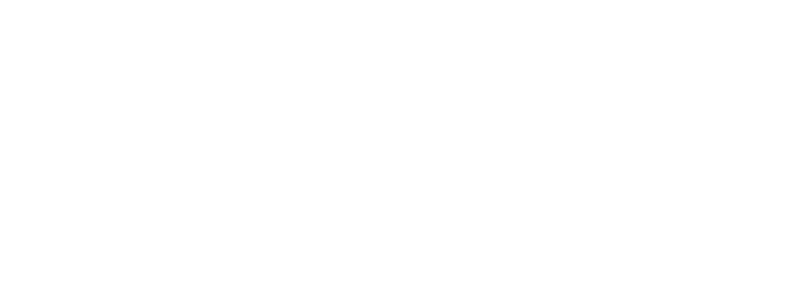
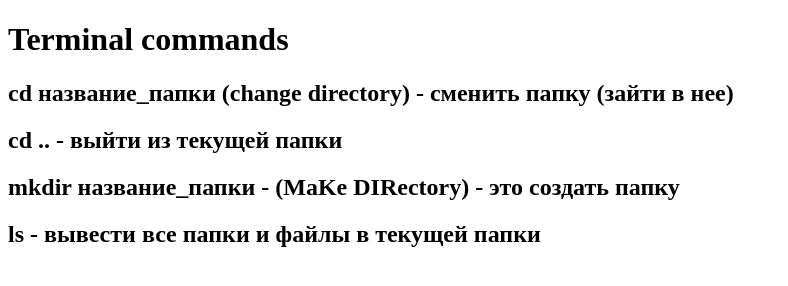
Before and after one commit to theakmaldin/Terminal-commands, a plain HTML site: page index.html in a window 1280 px wide. Shown: the whole page, without its empty margins (0-788 px from the left). Drawn offline with Linux system fonts and the light colour scheme.

Commit message:
added info about mkdir ls

```diff
--- a/index.html
+++ b/index.html
@@ -7,9 +7,10 @@
     <title>Document</title>
   </head>
   <body>
-    <!-- Terminal commands -->
-    <!-- cd... -->
-    <!-- akmal
-     -->
+    <h1>Terminal commands</h1>
+    <h2>cd название_папки (change directory) - сменить папку (зайти в нее)</h2>
+    <h2>cd .. - выйти из текущей папки</h2>
+    <h2>mkdir название_папки - (MaKe DIRectory) - это создать папку</h2>
+    <h2>ls - вывести все папки и файлы в текущей папки</h2>
   </body>
 </html>
```
